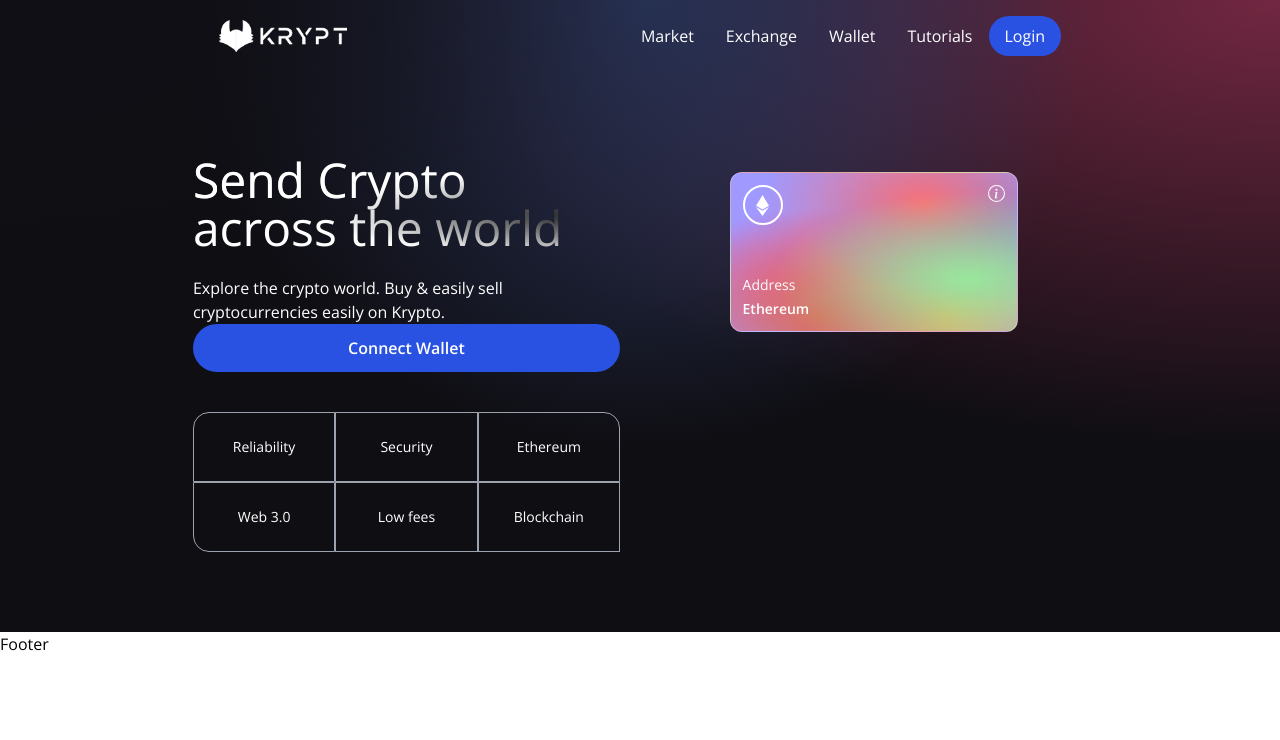
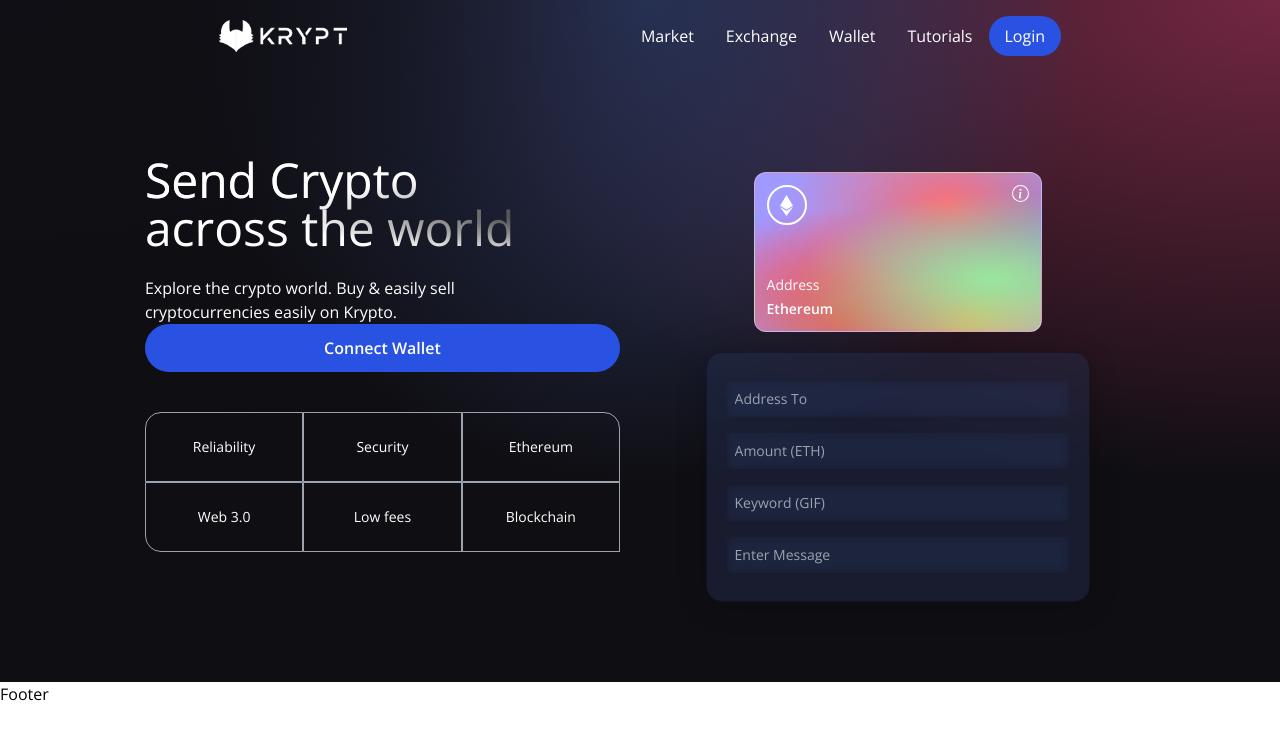
Before and after one commit to crew-guy/smart-contracts, a React (Vite) app in the folder client/: page / in a window 1280 px wide. Shown: the top 740 px of the page. Built offline with nearby package versions, Linux system fonts and the light colour scheme.

Commit message:
create inputs

```diff
--- a/client/src/components/Welcome.jsx
+++ b/client/src/components/Welcome.jsx
@@ -5,6 +5,19 @@
 import {Loader} from './'
 
 const commonStyles = 'min-h-[70px]  sm:px-0 sm:min-w-[120px] flex justify-center items-center border-[0.5px] border-gray-400 text-sm font-light text-white'
+
+const Input = ({ placeholder, value, type, name, handleChange }) => (
+    <input
+        placeholder={placeholder}
+        type={type}
+        name={name}
+        value={value}
+        step="0.0001"
+        onChange={(e) => handleChange(e, name)}
+        className='my-2 w-full rounded-sm p-2 outline-none bg-transparent text-white border-none text-sm white-glassmorphism'
+    />
+)
+
 
 const Welcome = () => {
     const connectWallet = () => {
@@ -64,6 +77,12 @@
                             </div>
                         </div>
                     </div>
+                    <div className="p-5 sm:w-96 w-full flex flex-col justify-start items-center blue-glassmorphism ">
+                        <Input placeholder="Address To" name="addressTo" type="text" handleChange={()=>{}} />
+                        <Input placeholder="Amount (ETH)" name="amount" type="number" handleChange={()=>{}} />
+                        <Input placeholder="Keyword (GIF)" name="keyword" type="text" handleChange={()=>{}} />
+                        <Input placeholder="Enter Message" name="message" type="text" handleChange={()=>{}} />
+                    </div>
                 </div>
             </div>
         </div>
```
